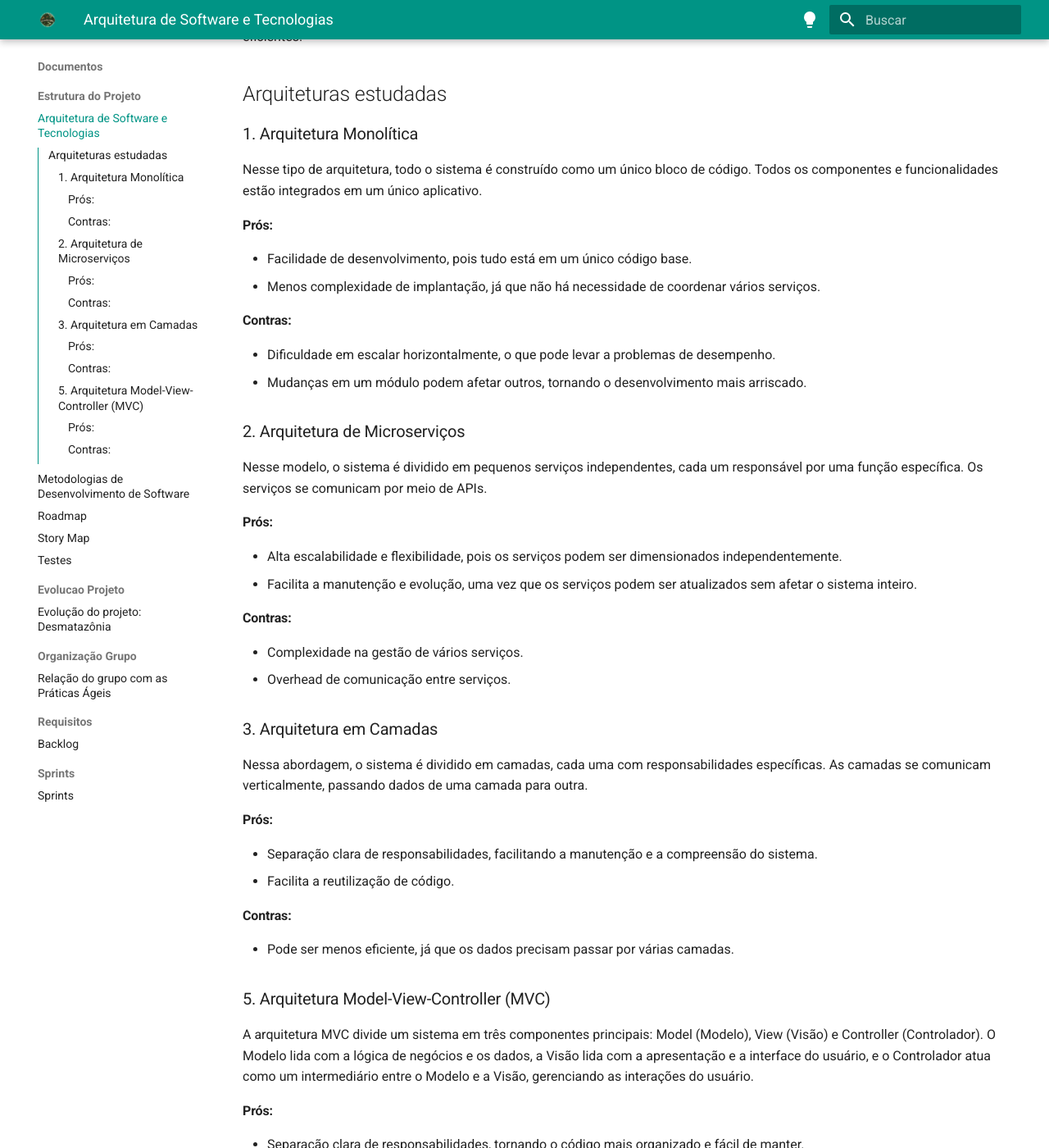
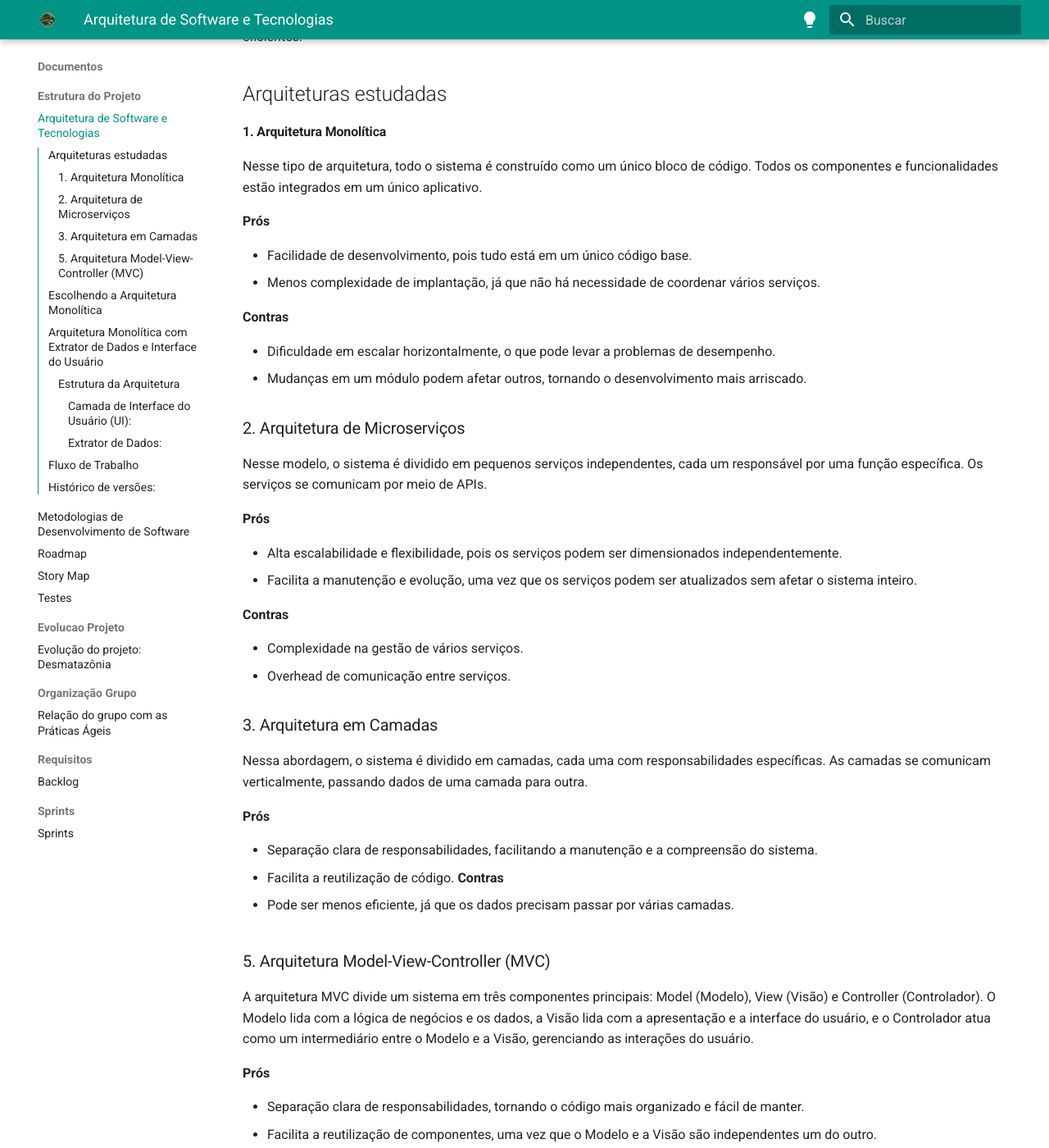
Before and after one commit to unb-mds/2023-2-Squad02-Desmatazonia, an MkDocs documentation site: the page built from docs/Documentos/Estrutura do Projeto/Arquitetura.md, in a window 1280 px wide and 1400 px high, scrolled down 247 px. Shown: the whole window at 82% size. Built offline with MkDocs 1.6.1 and Material for MkDocs 9.7.7, drawn with Linux system fonts in a browser that asks for light colours.

Commit message:
docs: redireciona imagens

```diff
--- a/docs/Documentos/Estrutura do Projeto/Arquitetura.md
+++ b/docs/Documentos/Estrutura do Projeto/Arquitetura.md
@@ -4,14 +4,17 @@
 
 ## Arquiteturas estudadas
 
-### 1. Arquitetura Monolítica
+#### 1. Arquitetura Monolítica
 
 Nesse tipo de arquitetura, todo o sistema é construído como um único bloco de código. Todos os componentes e funcionalidades estão integrados em um único aplicativo.
 
-#### Prós:
+**Prós**
+
   - Facilidade de desenvolvimento, pois tudo está em um único código base.
   - Menos complexidade de implantação, já que não há necessidade de coordenar vários serviços.
-#### Contras:
+
+**Contras**
+
   - Dificuldade em escalar horizontalmente, o que pode levar a problemas de desempenho.
   - Mudanças em um módulo podem afetar outros, tornando o desenvolvimento mais arriscado.
 
@@ -19,10 +22,13 @@
 
 Nesse modelo, o sistema é dividido em pequenos serviços independentes, cada um responsável por uma função específica. Os serviços se comunicam por meio de APIs.
 
-#### Prós:
+**Prós**
+
   - Alta escalabilidade e flexibilidade, pois os serviços podem ser dimensionados independentemente.
   - Facilita a manutenção e evolução, uma vez que os serviços podem ser atualizados sem afetar o sistema inteiro.
-#### Contras:
+
+**Contras**
+
   - Complexidade na gestão de vários serviços.
   - Overhead de comunicação entre serviços.
 
@@ -30,34 +36,41 @@
 
  Nessa abordagem, o sistema é dividido em camadas, cada uma com responsabilidades específicas. As camadas se comunicam verticalmente, passando dados de uma camada para outra.
 
-#### Prós:
+**Prós**
+
   - Separação clara de responsabilidades, facilitando a manutenção e a compreensão do sistema.
   - Facilita a reutilização de código.
-#### Contras:
+**Contras**
+
   - Pode ser menos eficiente, já que os dados precisam passar por várias camadas.
 
 ### 5. Arquitetura Model-View-Controller (MVC)
 
  A arquitetura MVC divide um sistema em três componentes principais: Model (Modelo), View (Visão) e Controller (Controlador). O Modelo lida com a lógica de negócios e os dados, a Visão lida com a apresentação e a interface do usuário, e o Controlador atua como um intermediário entre o Modelo e a Visão, gerenciando as interações do usuário.
 
-#### Prós:
+**Prós**
+
   - Separação clara de responsabilidades, tornando o código mais organizado e fácil de manter.
   - Facilita a reutilização de componentes, uma vez que o Modelo e a Visão são independentes um do outro.
   - Permite o desenvolvimento paralelo, pois diferentes equipes podem trabalhar em diferentes componentes.
 
-#### Contras:
+**Contras**
+
   - Pode introduzir complexidade adicional, especialmente em aplicativos simples.
   - Em aplicativos pequenos, a sobrecarga de implementar o MVC completo pode parecer desnecessária.
   - A interpretação errada ou má implementação do padrão pode levar a uma arquitetura confusa.
 
 
-# Escolhendo a Arquitetura Monolítica
+## Escolhendo a Arquitetura Monolítica
 
 A escolha da arquitetura monolítica foi a opção mais adequada para este projeto, levando em consideração que se trata de um projeto simples e de pequeno porte. Com apenas um extrator de dados e uma interface de usuário (front-end), a unificação de todo o projeto em um único bloco de código torna-se a abordagem mais prática e menos complexa.
 
 ## Arquitetura Monolítica com Extrator de Dados e Interface do Usuário
 
-<img style=": 25%" src="https://github.com/unb-mds/2023-2-Squad02-Desmatazonia/blob/main/docs/imagens/ADiagram.jpg" width=900px>
+
+<div style="text-align: center;">
+  <img style=": 25%" src="https://raw.githubusercontent.com/unb-mds/2023-2-Squad02-Desmatazonia/main/docs/imagens/ADiagram.jpg" width=500px>
+</div>
 
 Neste documento, descreveremos a arquitetura monolítica de um sistema que inclui um extrator de dados e uma interface do usuário que utiliza HTML e CSS.
 
```
Also changed, not shown: docs/Documentos/Estrutura do Projeto/Metodologia.md (+21 -11 lines), docs/Documentos/Estrutura do Projeto/Roadmap.md (+30 -22 lines), docs/imagens/WhatsApp Image 2023-10-24 at 02.15.06.jpeg (renamed from docs/Documentos/Evolucao_Projeto/WhatsApp Image 2023-10-24 at 02.15.06.jpeg), docs/imagens/WhatsApp Image 2023-12-09 at 21.06.01.jpeg (renamed from docs/Documentos/Evolucao_Projeto/WhatsApp Image 2023-12-09 at 21.06.01.jpeg), docs/imagens/WhatsApp Image 2023-12-11 at 00.03.32.jpeg (renamed from docs/Documentos/Evolucao_Projeto/WhatsApp Image 2023-12-11 at 00.03.32.jpeg), docs/imagens/WhatsApp Image 2023-12-11 at 00.04.46.jpeg (renamed from docs/Documentos/Evolucao_Projeto/WhatsApp Image 2023-12-11 at 00.04.46.jpeg), docs/imagens/graficoMDS1.png (renamed from docs/Documentos/Evolucao_Projeto/graficoMDS1.png), docs/imagens/mds_gráficos.png (renamed from docs/Documentos/Evolucao_Projeto/mds_gráficos.png), docs/imagens/novo_site.png (renamed from docs/Documentos/Evolucao_Projeto/novo_site.png).
